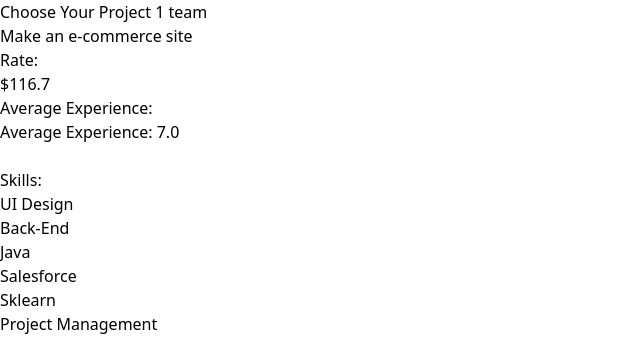
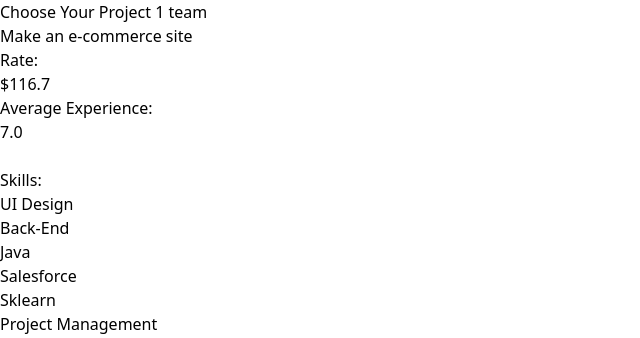
Before and after one commit to mkilgus5750/Project-Management-Borderhacks, a Django app: page /projects/project-1 in a window 1280 px wide. Shown: the top 338 px of the page, without its empty margins (0-640 px from the left). Run offline with Django 3.2, Linux system fonts and the light colour scheme; data comes from the database, SQL or seed files in the repository; both versions use the stored data as it was after the commit; some libraries are stand-ins or nearby versions.

Commit message:
fix: styling

```diff
--- a/team_finder/templates/team_finder/project-detail.html
+++ b/team_finder/templates/team_finder/project-detail.html
@@ -37,7 +37,7 @@
                         <p class="text-indigo-400">Rate:</p>
                         <li>${{ team.total_rate }}</li>
                         <p class="text-indigo-400">Average Experience:</p>
-                        <li>Average Experience: {{ team.avg_experience }}</li>
+                        <li>{{ team.avg_experience }}</li>
                         <br>
                         <p class="text-indigo-400">Skills:</p>
                         {% for skill in team.total_skills.all %}
```
Also changed, not shown: db.sqlite3.
